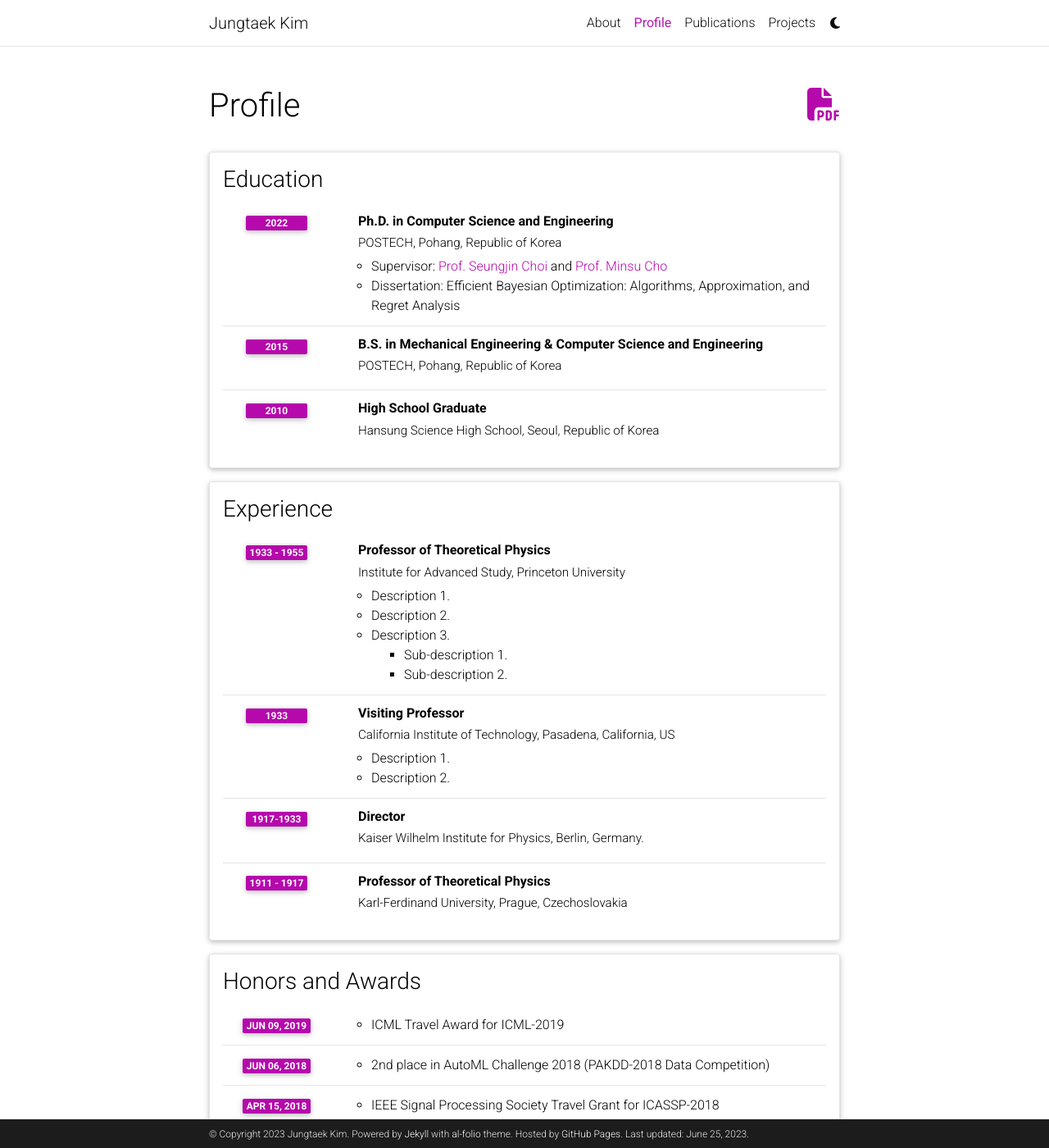
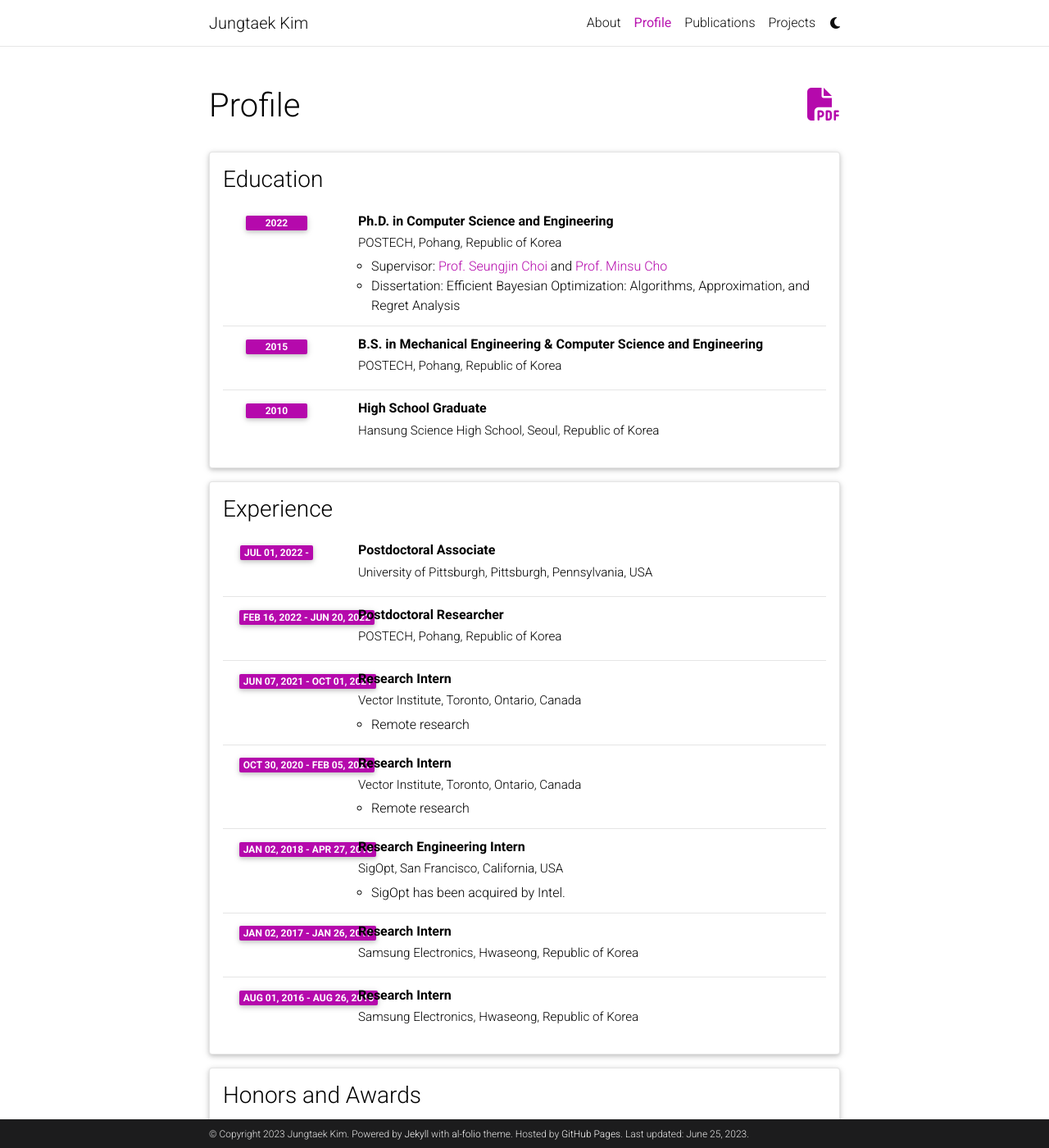
Before and after one commit to jungtaekkim/jungtaekkim.github.io, a Jekyll site: the page built from _pages/cv.md, in a window 1280 px wide and 1400 px high. Shown: the whole window at 82% size. Built offline with Jekyll 4.4.1, drawn with Linux system fonts in a browser that asks for light colours; comment, search, counter and statistics services are not loaded; a style sheet for code colours, icons or effects is not loaded.

Commit message:
Update pages

```diff
--- a/_data/cv.yml
+++ b/_data/cv.yml
@@ -7,10 +7,12 @@
       description:
         - "Supervisor: <a href='http://mlg.postech.ac.kr/~seungjin/' target='_blank'>Prof. Seungjin Choi</a> and <a href='http://cvlab.postech.ac.kr/~mcho/' target='_blank'>Prof. Minsu Cho</a>"
         - "Dissertation: Efficient Bayesian Optimization: Algorithms, Approximation, and Regret Analysis"
+
     - title: B.S. in Mechanical Engineering & Computer Science and Engineering
       institution: POSTECH, Pohang, Republic of Korea
       year: 2015
       description:
+
     - title: High School Graduate
       institution: Hansung Science High School, Seoul, Republic of Korea
       year: 2010
@@ -19,56 +21,61 @@
 - title: Experience
   type: time_table
   contents:
-    - title: Professor of Theoretical Physics
-      institution: Institute for Advanced Study, Princeton University
-      year: 1933 - 1955
+    - title: Postdoctoral Associate
+      institution: University of Pittsburgh, Pittsburgh, Pennsylvania, USA
+      year: Jul 01, 2022 -
       description:
-        - Description 1.
-        - Description 2.
-        - title: Description 3.
-          contents:
-            - Sub-description 1.
-            - Sub-description 2.
-    - title: Visiting Professor
-      institution: California Institute of Technology, Pasadena, California, US
-      year: 1933
+
+    - title: Postdoctoral Researcher
+      institution: POSTECH, Pohang, Republic of Korea
+      year: Feb 16, 2022 - Jun 20, 2022
       description:
-        - Description 1.
-        - Description 2.
 
-    - title: Director
-      institution: Kaiser Wilhelm Institute for Physics, Berlin, Germany.
-      year: 1917-1933
+    - title: Research Intern
+      institution: Vector Institute, Toronto, Ontario, Canada
+      year: Jun 07, 2021 - Oct 01, 2021
+      description:
+        - Remote research
 
-    - title: Professor of Theoretical Physics
-      institution: Karl-Ferdinand University, Prague, Czechoslovakia
-      year: 1911 - 1917
+    - title: Research Intern
+      institution: Vector Institute, Toronto, Ontario, Canada
+      year: Oct 30, 2020 - Feb 05, 2021
+      description:
+        - Remote research
+
+    - title: Research Engineering Intern
+      institution: SigOpt, San Francisco, California, USA
+      year: Jan 02, 2018 - Apr 27, 2018
+      description:
+        - SigOpt has been acquired by Intel.
+
+    - title: Research Intern
+      institution: Samsung Electronics, Hwaseong, Republic of Korea
+      year: Jan 02, 2017 - Jan 26, 2017
+      description:
+
+    - title: Research Intern
+      institution: Samsung Electronics, Hwaseong, Republic of Korea
+      year: Aug 01, 2016 - Aug 26, 2016
       description:
 
 - title: Honors and Awards
   type: time_table
   contents:
     - year: Jun 09, 2019
-      items:
-        - "ICML Travel Award for ICML-2019"
+      value: "ICML Travel Award for ICML-2019"
     - year: Jun 06, 2018
-      items:
-        - "2nd place in AutoML Challenge 2018 (PAKDD-2018 Data Competition)"
+      value: "2nd place in AutoML Challenge 2018 (PAKDD-2018 Data Competition)"
     - year: Apr 15, 2018
-      items:
-        - "IEEE Signal Processing Society Travel Grant for ICASSP-2018"
+      value: "IEEE Signal Processing Society Travel Grant for ICASSP-2018"
     - year: Nov 18, 2016
-      items:
-        - "Best Paper Runner-Up Award (supported by LG U+) in 2016 Fall Conference of Korea Business Intelligence Data Mining Society"
+      value: "Best Paper Runner-Up Award (supported by LG U+) in 2016 Fall Conference of Korea Business Intelligence Data Mining Society"
     - year: Jun 24, 2016
-      items:
-        - "3rd place in AutoML5 phase of AutoML Challenge"
+      value: "3rd place in AutoML5 phase of AutoML Challenge"
     - year: Jul 03, 2014
-      items:
-        - "Software Maestro (organized by Ministry of Science, ICT and Future Planning, Republic of Korea & National IT Promotion Agency, Republic of Korea)"
+      value: "Software Maestro (organized by Ministry of Science, ICT and Future Planning, Republic of Korea & National IT Promotion Agency, Republic of Korea)"
     - year: Mar 02, 2010
-      items:
-        - "Presidential Science Scholarship (awarded by the President of the Republic of Korea)"
+      value: "Presidential Science Scholarship (awarded by the President of the Republic of Korea)"
 
 - title: Teaching - Course
   type: map
--- a/_includes/cv/time_table.html
+++ b/_includes/cv/time_table.html
@@ -52,6 +52,9 @@
                 {% endfor %}
               </ul>
             {% endif %}
+            {% if content.value %}
+            <h6 class="ml-1 ml-md-4">{{content.value}}</h6>
+            {% endif %}
           </div>
         </div>
       </li>
```
